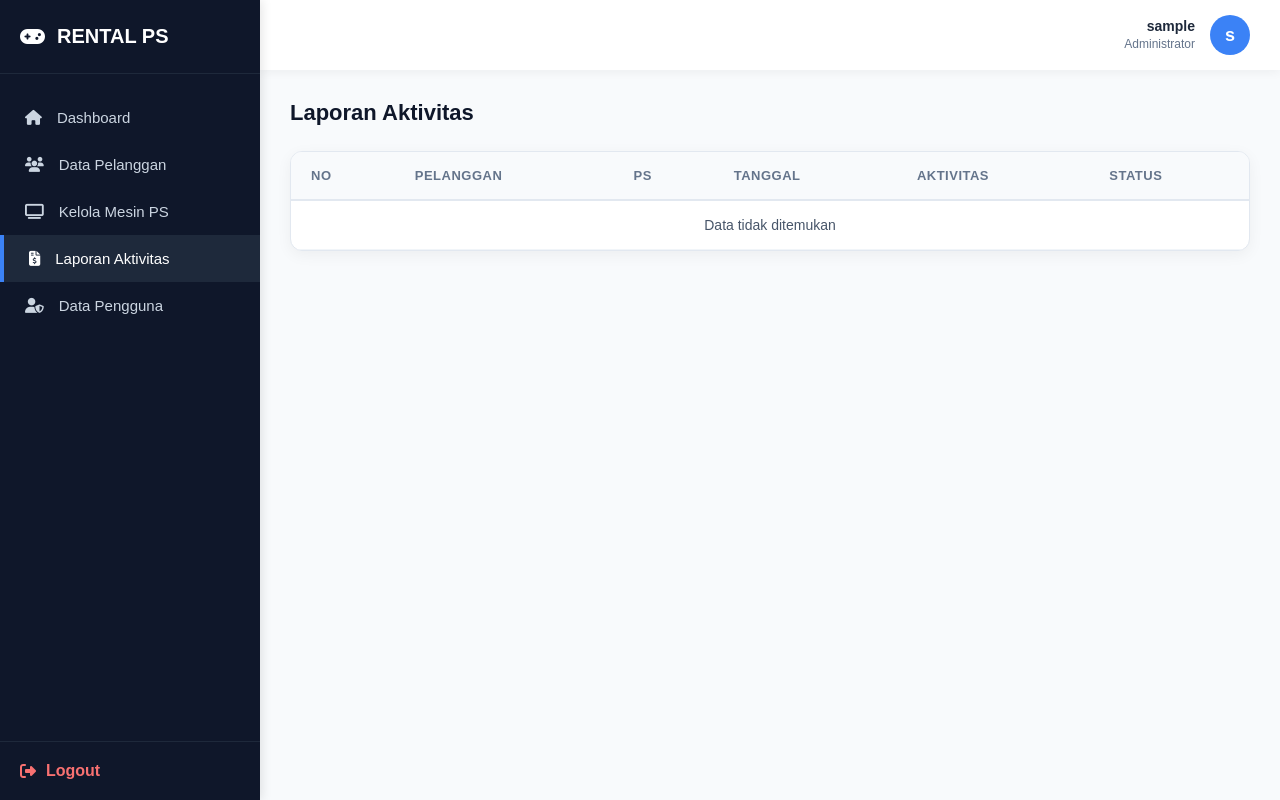
After one commit to viandraagsatri/PSphere, a PHP site: page /admin/laporan.php in a window 1280 px wide. The commit adds this page. Run offline with PHP 8.4, Linux system fonts and the light colour scheme; the visitor is signed in with stand-in values (Sample User, id 1); data that the repository does not hold is empty.

Commit message:
memperbarui halaman laporan aktivitas admin

```diff
--- a/admin/dashboard.php
+++ b/admin/dashboard.php
@@ -41,7 +41,7 @@ $total_pendapatan = $d_pendapatan['total'] ? $d_pendapatan['total'] : 0;
             <li><a href="dashboard.php" class="active"><i class="fa-solid fa-house"></i> Dashboard</a></li>
             <li><a href="pelanggan.php"><i class="fa-solid fa-users"></i> Data Pelanggan</a></li>
             <li><a href="ps_unit.php"><i class="fa-solid fa-tv"></i> Kelola Mesin PS</a></li>
-            <li><a href="laporantransaksi.php"><i class="fa-solid fa-file-invoice-dollar"></i> Laporan Transaksi</a></li>
+            <li><a href="laporan.php"><i class="fa-solid fa-file-invoice-dollar"></i> Laporan Aktivitas</a></li>
             <li><a href="pengguna.php"><i class="fa-solid fa-user-shield"></i> Data Pengguna</a></li>
         </ul>
         <div class="sidebar-bottom">
--- /dev/null
+++ b/admin/laporan.php
@@ -0,0 +1,98 @@
+<?php
+session_start();
+
+if (!isset($_SESSION['login'])) {
+    header("Location: ../auth/login.php");
+    exit;
+}
+
+if ($_SESSION['role'] != 'admin') {
+    echo "Akses ditolak!";
+    exit;
+}
+
+include '../config/koneksi.php';
+
+$query = mysqli_query($conn, "
+    SELECT *
+    FROM v_laporan_aktivitas
+    ORDER BY tanggal ASC
+");
+?>
+
+<!DOCTYPE html>
+<html lang="id">
+<head>
+    <meta charset="UTF-8">
+    <meta name="viewport" content="width=device-width, initial-scale=1.0">
+    <title>Laporan Transaksi - PSphere</title>
+    <link rel="stylesheet" href="../assets/css/style.css">
+    <link rel="stylesheet" href="https://cdnjs.cloudflare.com/ajax/libs/font-awesome/6.4.0/css/all.min.css">
+</head>
+<body class="dashboard-body">
+    <div class="sidebar">
+        <div class="sidebar-brand"><i class="fa-solid fa-gamepad"></i> RENTAL PS</div>
+        <ul class="sidebar-menu">
+            <li><a href="dashboard.php"><i class="fa-solid fa-house"></i> Dashboard</a></li>
+            <li><a href="pelanggan.php"><i class="fa-solid fa-users"></i> Data Pelanggan</a></li>
+            <li><a href="ps_unit.php"><i class="fa-solid fa-tv"></i> Kelola Mesin PS</a></li>
+            <li><a href="laporan.php" class="active"><i class="fa-solid fa-file-invoice-dollar"></i> Laporan Aktivitas</a></li>
+            <li><a href="pengguna.php"><i class="fa-solid fa-user-shield"></i> Data Pengguna</a></li>
+        </ul>
+        <div class="sidebar-bottom">
+            <a href="../auth/logout.php" class="logout-btn"><i class="fa-solid fa-right-from-bracket"></i> Logout</a>
+        </div>
+    </div>
+
+    <div class="main-content">
+        <div class="topbar">
+            <div></div>
+
+            <div class="user-profile">
+                <div class="user-info">
+                    <span class="user-name"><?= $_SESSION['nama']; ?></span>
+                    <span class="user-role">Administrator</span>
+                </div>
+                <div class="user-avatar"><?= substr($_SESSION['nama'], 0, 1); ?></div>
+            </div>
+        </div>
+
+        <div class="content-area">
+            <div class="header-action" style="margin-bottom:20px;">
+                <h2 class="page-title">Laporan Aktivitas</h2>
+            </div>
+
+            <div class="table-container">
+                <table class="dashboard-table">
+                    <thead>
+                        <tr>
+                            <th>No</th>
+                            <th>Pelanggan</th>
+                            <th>PS</th>
+                            <th>Tanggal</th>
+                            <th>Aktivitas</th>
+                            <th>Status</th>
+                        </tr>
+                    </thead>
+                    <tbody>
+                    <?php
+                    $no = 1;
+                    while($data = mysqli_fetch_assoc($query)){
+                    ?>
+                        <tr>
+                            <td><?= $no++; ?></td>
+                            <td style="font-weight: bold; color: #1e293b;"><?= $data['nama_pelanggan']; ?></td>
+                            <td><?= $data['nama_ps']; ?></td>
+                            <td><?= date('d-m-Y, H:i', strtotime($data['tanggal'])); ?></td>
+                            <td><?= $data['aktivitas']; ?></td>
+                            <td><?= ucwords(str_replace('_', ' ', $data['status'])); ?></td>
+                        </tr>
+                    <?php } ?>
+                    <?php if(mysqli_num_rows($query) == 0) { echo "<tr><td colspan='6' style='text-align:center;'>Data tidak ditemukan</td></tr>"; } ?>
+                    </tbody>
+                </table>
+            </div>
+        </div>
+    </div>
+</body>
+</html>
--- a/admin/pelanggan.php
+++ b/admin/pelanggan.php
@@ -62,7 +62,7 @@ if ($action == 'hapus') {
             <li><a href="dashboard.php"><i class="fa-solid fa-house"></i> Dashboard</a></li>
             <li><a href="pelanggan.php" class="active"><i class="fa-solid fa-users"></i> Data Pelanggan</a></li>
             <li><a href="ps_unit.php"><i class="fa-solid fa-tv"></i> Kelola Mesin PS</a></li>
-            <li><a href="laporantransaksi.php"><i class="fa-solid fa-file-invoice-dollar"></i> Laporan Transaksi</a></li>
+            <li><a href="laporan.php"><i class="fa-solid fa-file-invoice-dollar"></i> Laporan Aktivitas</a></li>
             <li><a href="pengguna.php"><i class="fa-solid fa-user-shield"></i> Data Pengguna</a></li>
         </ul>
         <div class="sidebar-bottom">
--- a/admin/pengguna.php
+++ b/admin/pengguna.php
@@ -87,7 +87,7 @@ if ($action == 'hapus') {
             <li><a href="dashboard.php"><i class="fa-solid fa-house"></i> Dashboard</a></li>
             <li><a href="pelanggan.php"><i class="fa-solid fa-users"></i> Data Pelanggan</a></li>
             <li><a href="ps_unit.php"><i class="fa-solid fa-tv"></i> Kelola Mesin PS</a></li>
-            <li><a href="laporantransaksi.php"><i class="fa-solid fa-file-invoice-dollar"></i> Laporan Transaksi</a></li>
+            <li><a href="laporan.php"><i class="fa-solid fa-file-invoice-dollar"></i> Laporan Aktivitas</a></li>
             <li><a href="pengguna.php" class="active"><i class="fa-solid fa-user-shield"></i> Data Pengguna</a></li>
         </ul>
         <div class="sidebar-bottom">
--- a/admin/ps_unit.php
+++ b/admin/ps_unit.php
@@ -57,7 +57,7 @@ if ($action == 'hapus') {
             <li><a href="dashboard.php"><i class="fa-solid fa-house"></i> Dashboard</a></li>
             <li><a href="pelanggan.php"><i class="fa-solid fa-users"></i> Data Pelanggan</a></li>
             <li><a href="ps_unit.php" class="active"><i class="fa-solid fa-tv"></i> Kelola Mesin PS</a></li>
-            <li><a href="laporantransaksi.php"><i class="fa-solid fa-file-invoice-dollar"></i> Laporan Transaksi</a></li>
+            <li><a href="laporan.php"><i class="fa-solid fa-file-invoice-dollar"></i> Laporan Aktivitas</a></li>
             <li><a href="pengguna.php"><i class="fa-solid fa-user-shield"></i> Data Pengguna</a></li>
         </ul>
         <div class="sidebar-bottom">
```
